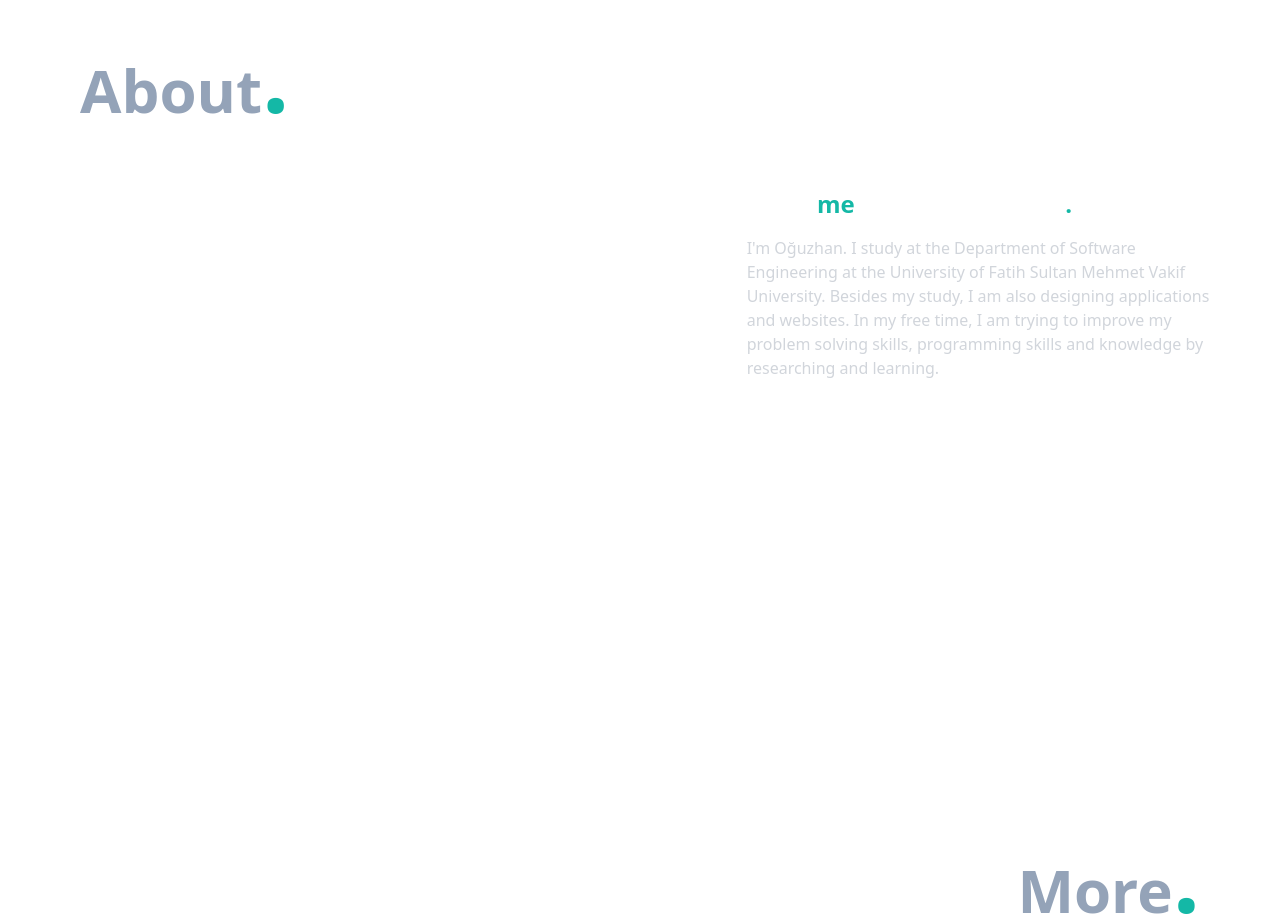
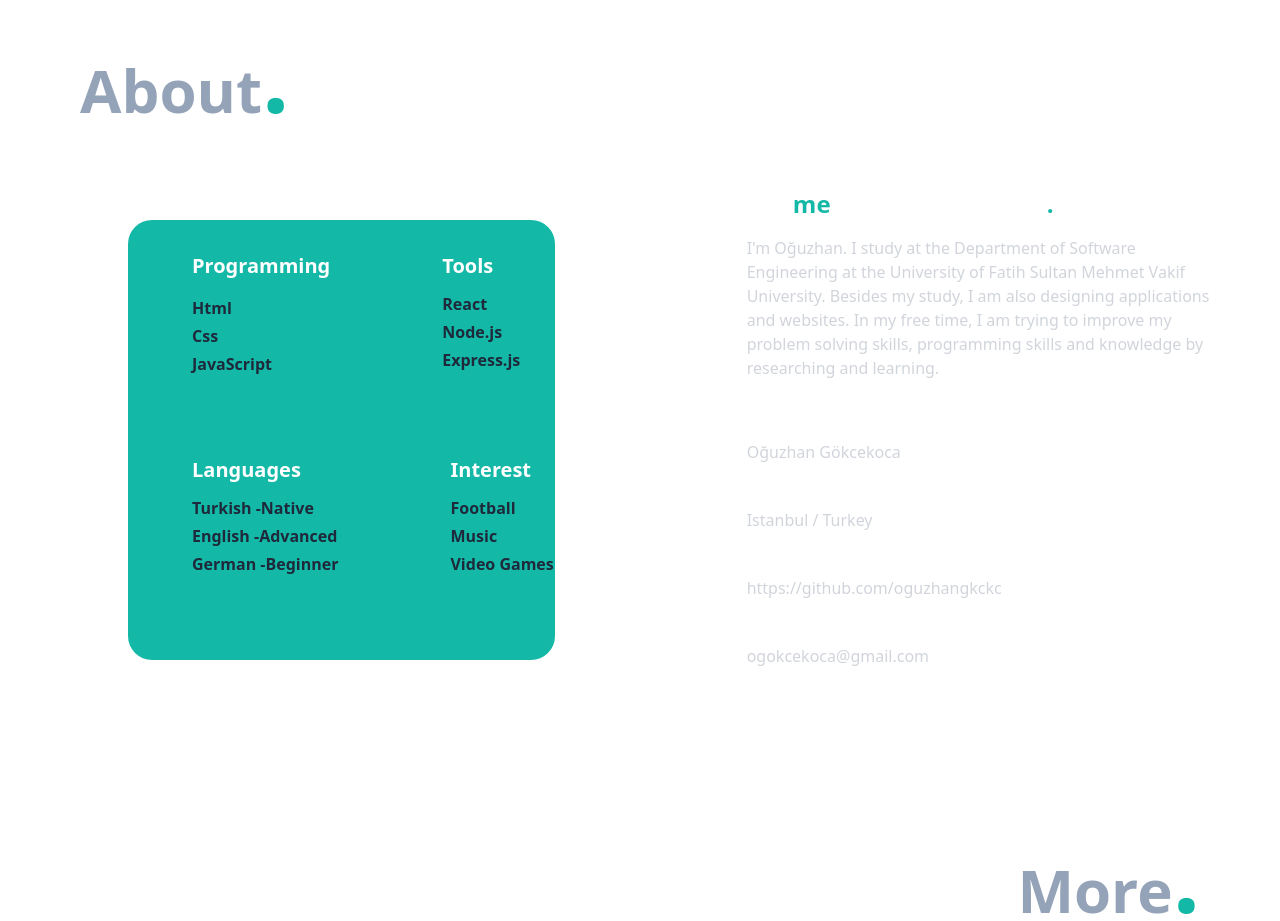
Before and after one commit to oguzhangkckc/Portfolio, a Next.js app: page / in a window 1280 px wide. Shown: the part 900-1821 px from the top of the page. Built offline with nearby package versions, Linux system fonts and the light colour scheme.

Commit message:
eklemeler

```diff
--- a/src/components/sections/main/about/about.jsx
+++ b/src/components/sections/main/about/about.jsx
@@ -10,14 +10,68 @@ export default function About() {
                         About<span className='text-teal-500 text-8xl font-extrabold'>.</span>
                     </h2>
                 </div>
+                <div className='flex flex-row'>
+                    <div className='w-4/12 bg-teal-500 ml-32 mt-24 mb-2 rounded-3xl'>
+                        <div className='flex flex-row pt-4 pl-16'>
                             <div>
-                    <h3 className='text-2xl pt-16 pr-52 flex justify-end text-white font-extrabold'>
+                                <h4 className='text-xl pt-4 text-white font-extrabold'>Programming</h4>
+                                <p className='pt-4 text-l text-slate-800 font-bold'>Html</p>
+                                <p className='pt-1 text-l text-slate-800 font-bold'>Css</p>
+                                <p className='pt-1 text-l text-slate-800 font-bold'>JavaScript</p>
+                            </div>
+                            <div className='pt-4 pl-28'>
+                                <h4 className='text-xl text-white font-extrabold'>Tools</h4>
+                                <p className='pt-3 text-l text-slate-800 font-bold'>React</p>
+                                <p className='pt-1 text-l text-slate-800 font-bold'>Node.js</p>
+                                <p className='pt-1 text-l text-slate-800 font-bold'>Express.js</p>
+                            </div>
+                        </div>
+                        <div className='flex flex-row pt-16 pl-16'>
+                            <div>
+                                <h4 className='text-xl pt-4 text-white font-extrabold'>Languages</h4>
+                                <p className='pt-3 text-l text-slate-800 font-bold'>Turkish -Native</p>
+                                <p className='pt-1 text-l text-slate-800 font-bold'>English -Advanced</p>
+                                <p className='pt-1 text-l text-slate-800 font-bold'>German -Beginner</p>
+                            </div>
+                            <div className='pb-4 pl-28'>
+                                <h4 className='text-xl pt-4 text-white font-extrabold'>Interest</h4>
+                                <p className='pt-3 text-l text-slate-800 font-bold'>Football</p>
+                                <p className='pt-1 text-l text-slate-800 font-bold'>Music</p>
+                                <p className='pt-1 text-l text-slate-800 font-bold'>Video Games</p>
+                            </div>
+                        </div>
+                    </div>
+                    <div className='ml-auto w-5/12'>
+                        <div className='flex flex-col justify-end ml-auto'>
+                            <div className='pt-16 pr-52'>
+                                <h3 className='text-2xl text-white font-extrabold'>
                                     Let<span className='text-teal-500 px-2'>me</span> introduce myself<span className='text-teal-500 font-extrabold'>.</span>
                                 </h3>
-                    <div className='w-5/12 ml-auto pr-16'>
+                            </div>
+                            <div className='pr-16'>
                                 <p className='text-l pt-4 text-gray-300 font-thin'>
                                     I'm Oğuzhan. I study at the Department of Software Engineering at the University of Fatih Sultan Mehmet Vakif University. Besides my study, I am also designing applications and websites. In my free time, I am trying to improve my problem solving skills, programming skills and knowledge by researching and learning.
                                 </p>
+                            </div>
+                        </div>
+                        <div className='ml-auto pt-8 pr-16'>
+                            <h4 className='text-xl text-white font-bold'>
+                                Fullname:
+                            </h4>
+                            <p className='text-l text-gray-300 font-thin'>Oğuzhan Gökcekoca</p>
+                            <h4 className='text-xl pt-4 text-white font-bold'>
+                                Location:
+                            </h4>
+                            <p className='text-l text-gray-300 font-thin'>Istanbul / Turkey</p>
+                            <h4 className='text-xl pt-4 text-white font-bold'>
+                                Github:
+                            </h4>
+                            <a href='https://github.com/oguzhangkckc' className='text-l text-gray-300 font-thin hover:text-teal-500 transition-colors duration-300'>https://github.com/oguzhangkckc</a>
+                            <h4 className='text-xl pt-4 text-white font-bold'>
+                                Email:
+                            </h4>
+                            <a href='mailto:ogokcekoca@gmail.com' className='text-l text-gray-300 font-thin hover:text-teal-500 transition-colors duration-300'>ogokcekoca@gmail.com</a>
+                        </div>
                     </div>
                 </div>
             </div>
```
Lines whose indentation alone changed are shown as unchanged.
